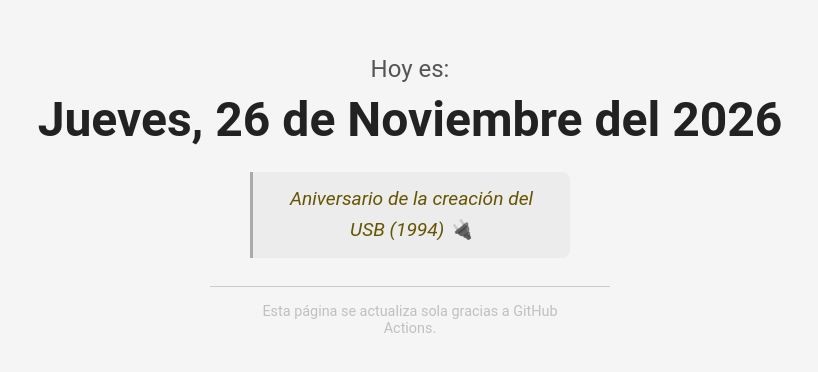
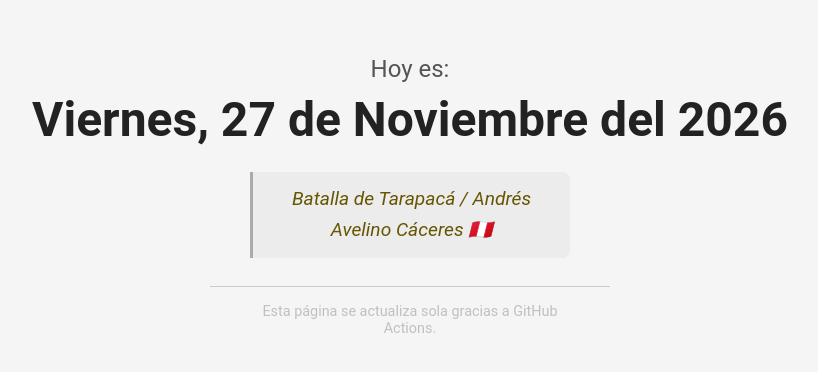
Before and after one commit to LuisibrosGD/dia-actual, a plain HTML site: page index.html in a window 1280 px wide. Shown: the part 204-576 px from the top of the page, without its empty margins (230-1048 px from the left). Drawn offline with Linux system fonts and the light colour scheme.

Commit message:
Actualizar fecha y frase del dia

```diff
--- a/index.html
+++ b/index.html
@@ -11,9 +11,9 @@
             Hoy es:
         </p>
         <div class="fecha">
-            Jueves, 26 de Noviembre del 2026
+            Viernes, 27 de Noviembre del 2026
         </div>
-        <div class="frase" id="frase" data-texto="Aniversario de la creación del USB (1994) 🔌">
+        <div class="frase" id="frase" data-texto="Batalla de Tarapacá / Andrés Avelino Cáceres 🇵🇪">
 
         </div>
         <hr>
```
